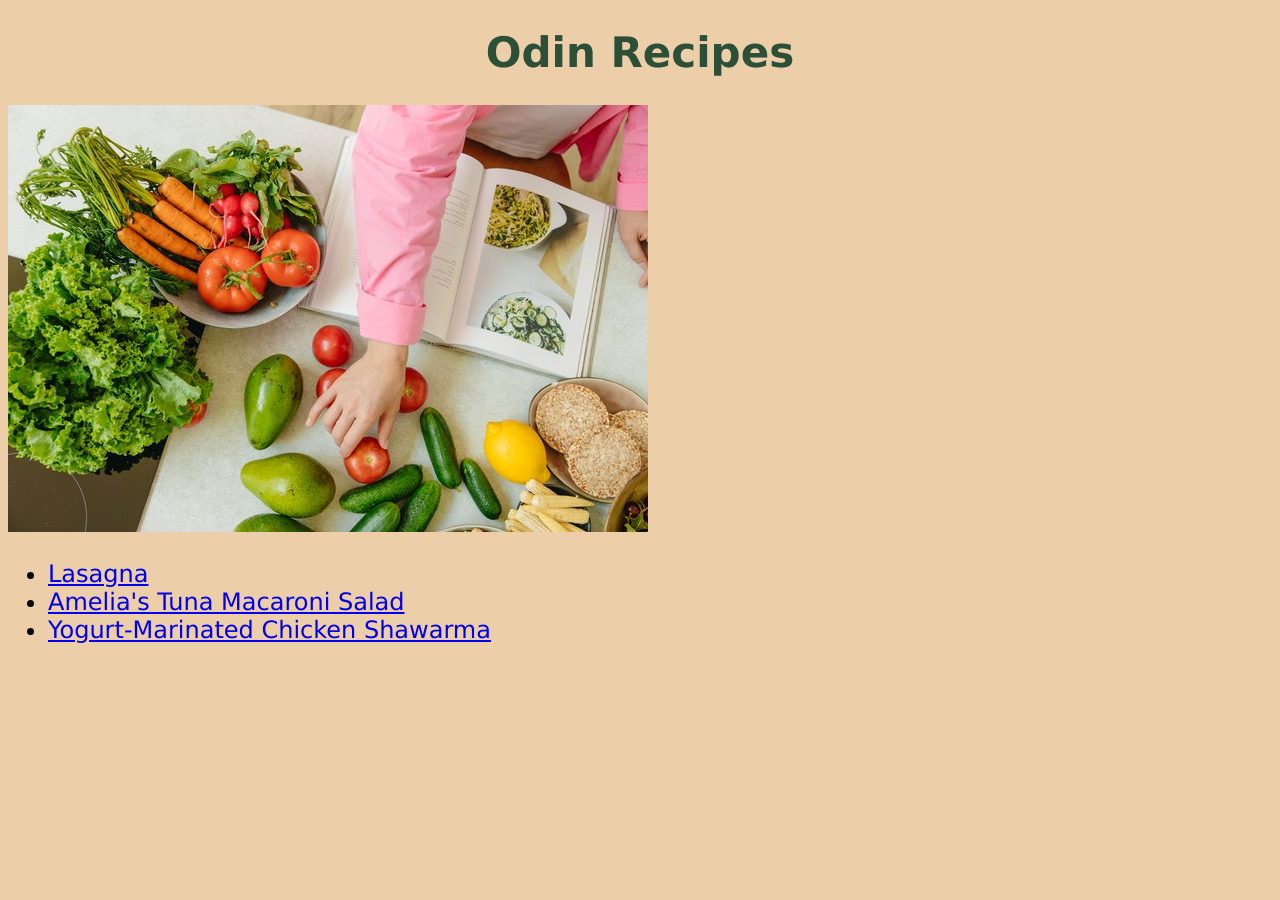
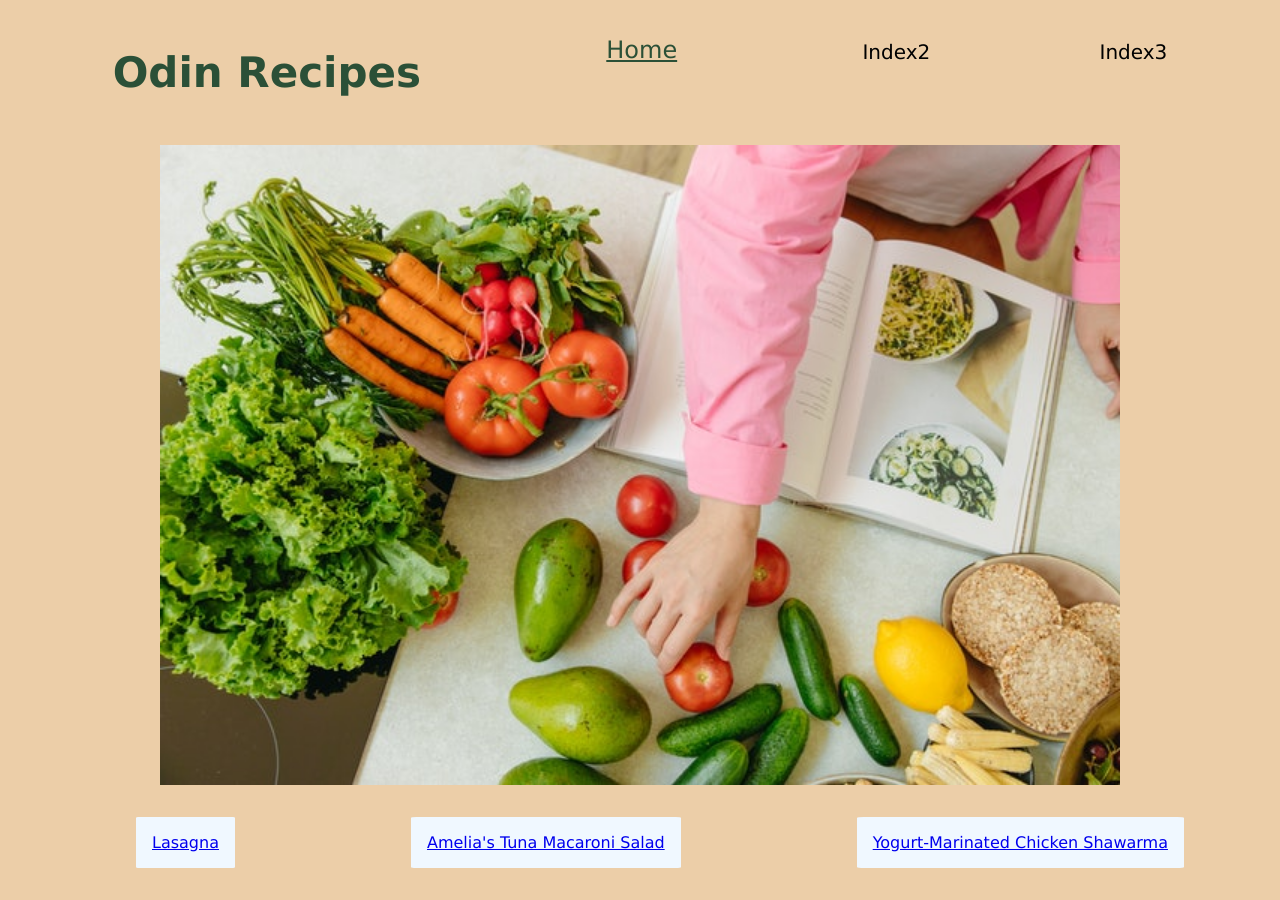
Before and after one commit to jermartinz/Practice, a plain HTML site: page Odin-Project/odin-recipes/index.html in a window 1280 px wide. Before the commit the page ends 800 px from the top, so only its background shows below. Drawn offline with Linux system fonts and the light colour scheme.

Commit message:
added header and edisted index

```diff
--- a/Odin-Project/odin-recipes/index.html
+++ b/Odin-Project/odin-recipes/index.html
@@ -6,12 +6,21 @@
     <link rel="stylesheet" href="style.css">
 </head>
 <body>
-    <h1 class="main-title">Odin Recipes</h1>
-    <img src="./images/recipe-book.jpg" alt="recipe-book">
-    <ul class="index">
-    <li><a href="./recipes/lasagna.html">Lasagna</a></li>
-    <li><a href="./recipes/macaroni-salad.html">Amelia's Tuna Macaroni Salad</a></li>
-    <li><a href="./recipes/chicken-shawarma.html">Yogurt-Marinated Chicken Shawarma</a></li>
-</ul>
+    <header>
+        <h1 class="main-title">Odin Recipes</h1>
+        <a id="home" href="./index.html">Home</a>
+        <p>Index2</p>
+        <p>Index3</p>
+    </header>
+
+    <div class="main-img">
+        <img class="img-item"src="./images/recipe-book.jpg" alt="recipe-book">
+    </div>
+    <div>
+        <ul class="index-item">
+        <a id="recipe1" href="./recipes/lasagna.html">Lasagna</a>
+        <a id="recipe2" href="./recipes/macaroni-salad.html">Amelia's Tuna Macaroni Salad</a>
+        <a id="recipe3" href="./recipes/chicken-shawarma.html">Yogurt-Marinated Chicken Shawarma</a>
+    </div>
 </body>
 </html>
--- a/Odin-Project/odin-recipes/style.css
+++ b/Odin-Project/odin-recipes/style.css
@@ -1,17 +1,61 @@
 body{
     background-color: rgb(236, 206, 168);
 }
-p, .main-title, .index, .ingredients, .directions, .section-title, .sub-section-title{
+p, #home, .main-title, .index-item, .ingredients, .directions, .section-title, .sub-section-title{
     font-family: Verdana, Geneva, Tahoma, sans-serif;
 }
 p, .ingredients, .directions{
     font-size: 20px;
 }
-.index {
-    font-size: 24px;
+.main-img{
+    display: flex;
+    justify-content: center;
+    margin: 8px;
+}
+.img-item{
+    height: 640px;
+    width: auto;
+}
+
+.index-item {
+    flex-direction: row;
+    flex: 2;
+    display: flex;
+    justify-content: space-around;
+
+
+
+
+
+
+
+}
+#recipe1, #recipe2, #recipe3{
+    background-color: aliceblue;
+    padding: 16px;
+    border: 4px;
+    border-radius: 2%;
+    margin: 16px;
+
+
 }
 .main-title{
     color: rgb(43, 80, 55);
     font-size: 42px;
-    text-align: center;
+
 }
+header{
+    display: flex;
+    justify-content: space-around;
+    flex-direction: row;
+    padding: 4px;
+    margin: 16px;
+}
+#home{
+
+    font-size: 24px;
+    color: rgb(43, 80, 55);
+    padding: 8px;
+    margin: 8px;
+
+}
```
Also changed, not shown: Odin-Project/odin-recipes/recipes/chicken-shawarma.html (+4 -0 lines), Odin-Project/odin-recipes/recipes/lasagna.html (+4 -0 lines), Odin-Project/odin-recipes/recipes/macaroni-salad.html (+4 -0 lines).
